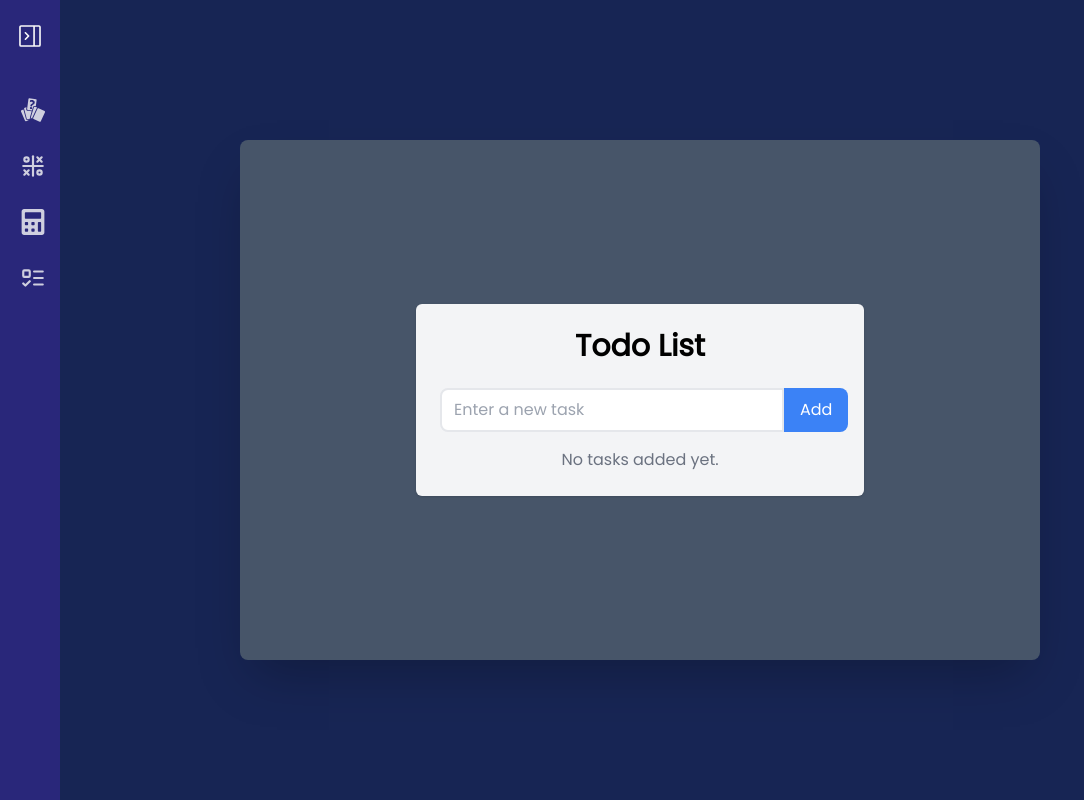
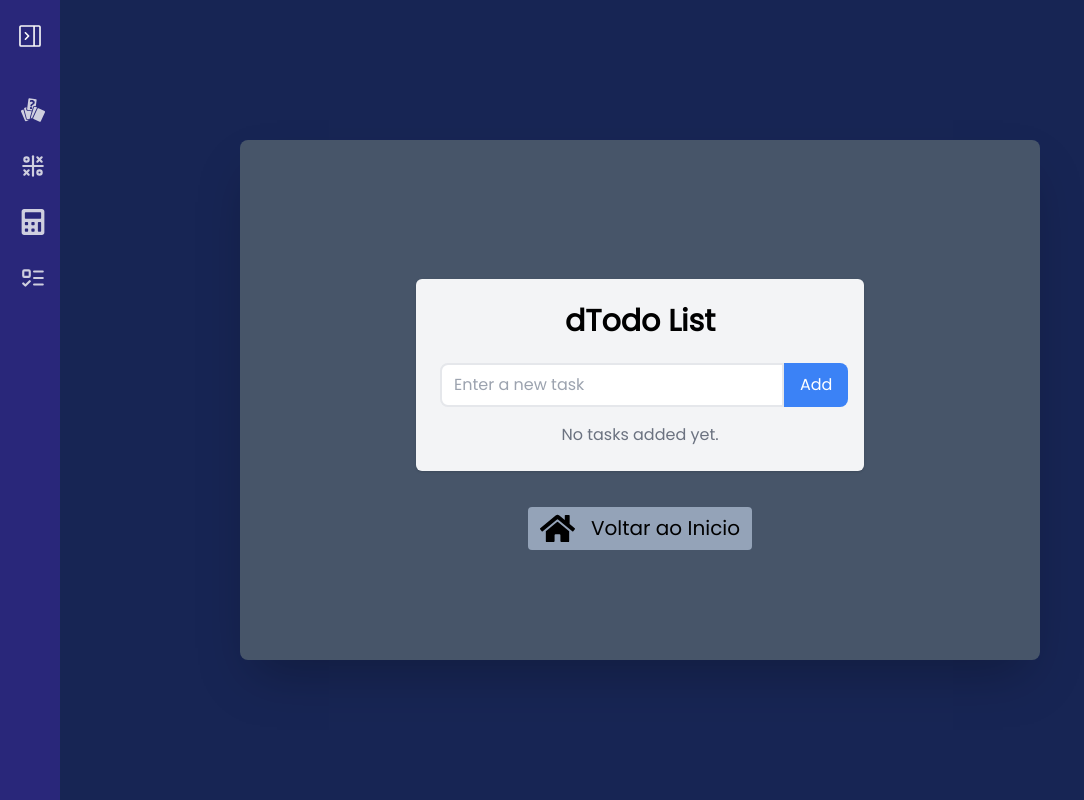
Before and after one commit to JoaoFelipe-rosa/My_code_box, a React (Vite) app: page /TodoList in a window 1280 px wide. Shown: the whole page, without its empty margins (0-1084 px from the left). Built offline with nearby package versions, Linux system fonts and the light colour scheme.

Commit message:
Restart work

```diff
--- a/src/Apps/21CardGame/App/cardGame.tsx
+++ b/src/Apps/21CardGame/App/cardGame.tsx
@@ -2,13 +2,14 @@ import React from 'react';
 import { Link } from 'react-router-dom';
 
 import Header from './Components/Header/Header';
+import HomeButton from '../../../Components/buttons/homeButton';
 
 // CSS
 // import '../../../index.css';
 
 export default function CardGame() {
   return (
-    <div className="flex justify-center flex-col w-full h-full">
+    <div className="flex justify-center flex-col w-full h-full items-center">
       <div className="p-5">
         <Header />
       </div>
@@ -24,6 +25,7 @@ export default function CardGame() {
           </Link>
         </div>
       </div>
+      <HomeButton />
     </div>
   );
 }
--- a/src/Apps/Calculator/Calculator.tsx
+++ b/src/Apps/Calculator/Calculator.tsx
@@ -41,7 +41,7 @@ export default function Calculator() {
   ];
 
   return (
-    <div>
+    <div className="flex flex-col items-center">
       <div className="flex flex-col h-72 border rounded">
         <div className="mb-2 text-2xl font-bold">{expr}</div>
 
@@ -59,6 +59,7 @@ export default function Calculator() {
           =
         </button>
       </div>
+      <HomeButton />
     </div>
   );
 }
--- a/src/Apps/Tic_Tac_Toe/ticTacToe.tsx
+++ b/src/Apps/Tic_Tac_Toe/ticTacToe.tsx
@@ -97,7 +97,7 @@ export default function JogoDaVelha() {
   }, [restartGame]);
 
   return (
-    <div>
+    <div className="flex flex-col items-center">
       <div className="flex flex-col items-center">
         {winner ? (
           <div className="mb-4 text-2xl font-bold">
@@ -129,6 +129,7 @@ export default function JogoDaVelha() {
           </button>
         ) : null}
       </div>
+      <HomeButton />
     </div>
   );
 }
--- a/src/Apps/ToDo_list/ToDoList.tsx
+++ b/src/Apps/ToDo_list/ToDoList.tsx
@@ -41,9 +41,9 @@ const TodoList: React.FC = () => {
   };
 
   return (
-    <div>
-      <div className="max-w-md mx-auto my-8 p-6 bg-gray-100 rounded-md shadow">
-        <h1 className="text-3xl font-bold mb-6 text-center">Todo List</h1>
+    <div className="flex flex-col items-center">
+      <div className="max-w-md mx-auto my-8 p-6 bg-gray-100 rounded-md shadow items-center">
+        <h1 className="text-3xl font-bold mb-6 text-center">dTodo List</h1>
 
         <div className="flex mb-4">
           <input
@@ -96,6 +96,7 @@ const TodoList: React.FC = () => {
           </ul>
         )}
       </div>
+      <HomeButton />
     </div>
   );
 };
```
Also changed, not shown: package.json (+6 -2 lines).
